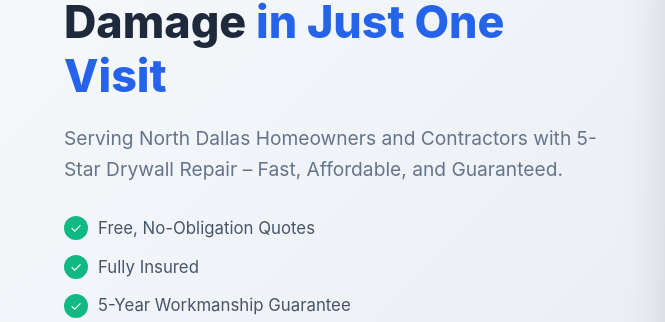
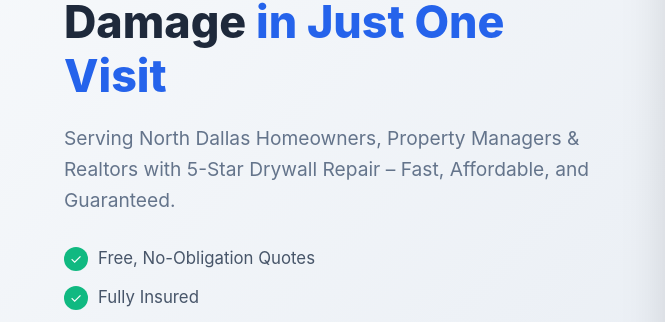
Before and after one commit to thuvo22/drywall-landing-page, a plain HTML site: page index.html in a window 1280 px wide. Shown: the part 237-559 px from the top of the page, 0-665 px from the left. Drawn offline with Linux system fonts and the light colour scheme; grey boxes are pictures that could not be loaded.

Commit message:
Update hero text: property managers and realtors instead of contractors

```diff
--- a/index.html
+++ b/index.html
@@ -860,7 +860,7 @@
             <div class="hero-content">
                 <div class="usp-badge">⚡ Same Day Service Available</div>
                 <h1>We Fix Holes, Cracks & Damage <span>in Just One Visit</span></h1>
-                <p class="hero-subheadline">Serving North Dallas Homeowners and Contractors with 5-Star Drywall Repair – Fast, Affordable, and Guaranteed.</p>
+                <p class="hero-subheadline">Serving North Dallas Homeowners, Property Managers & Realtors with 5-Star Drywall Repair – Fast, Affordable, and Guaranteed.</p>
 
                 <ul class="hero-benefits">
                     <li><span class="check-icon">✓</span> Free, No-Obligation Quotes</li>
```
